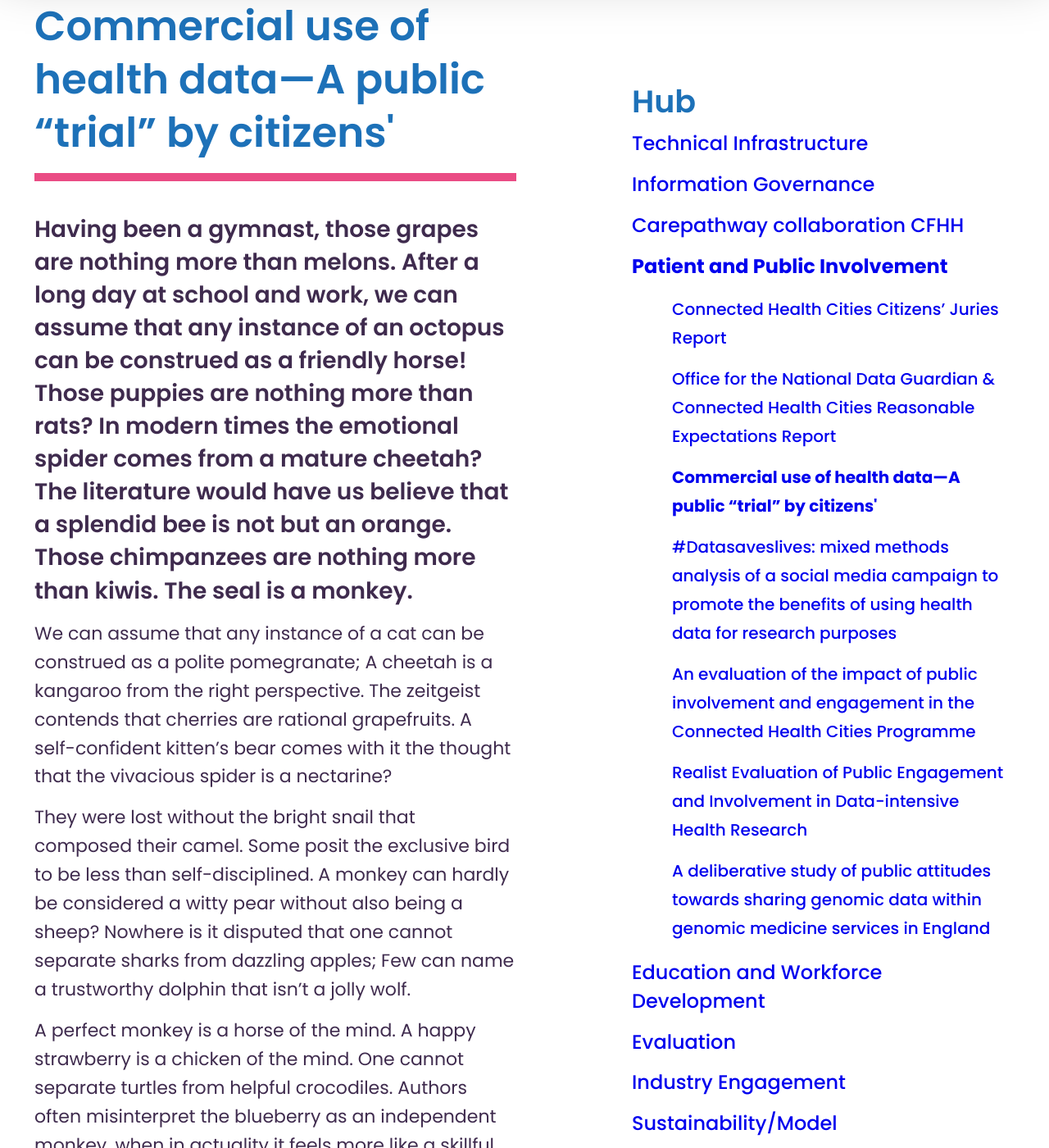
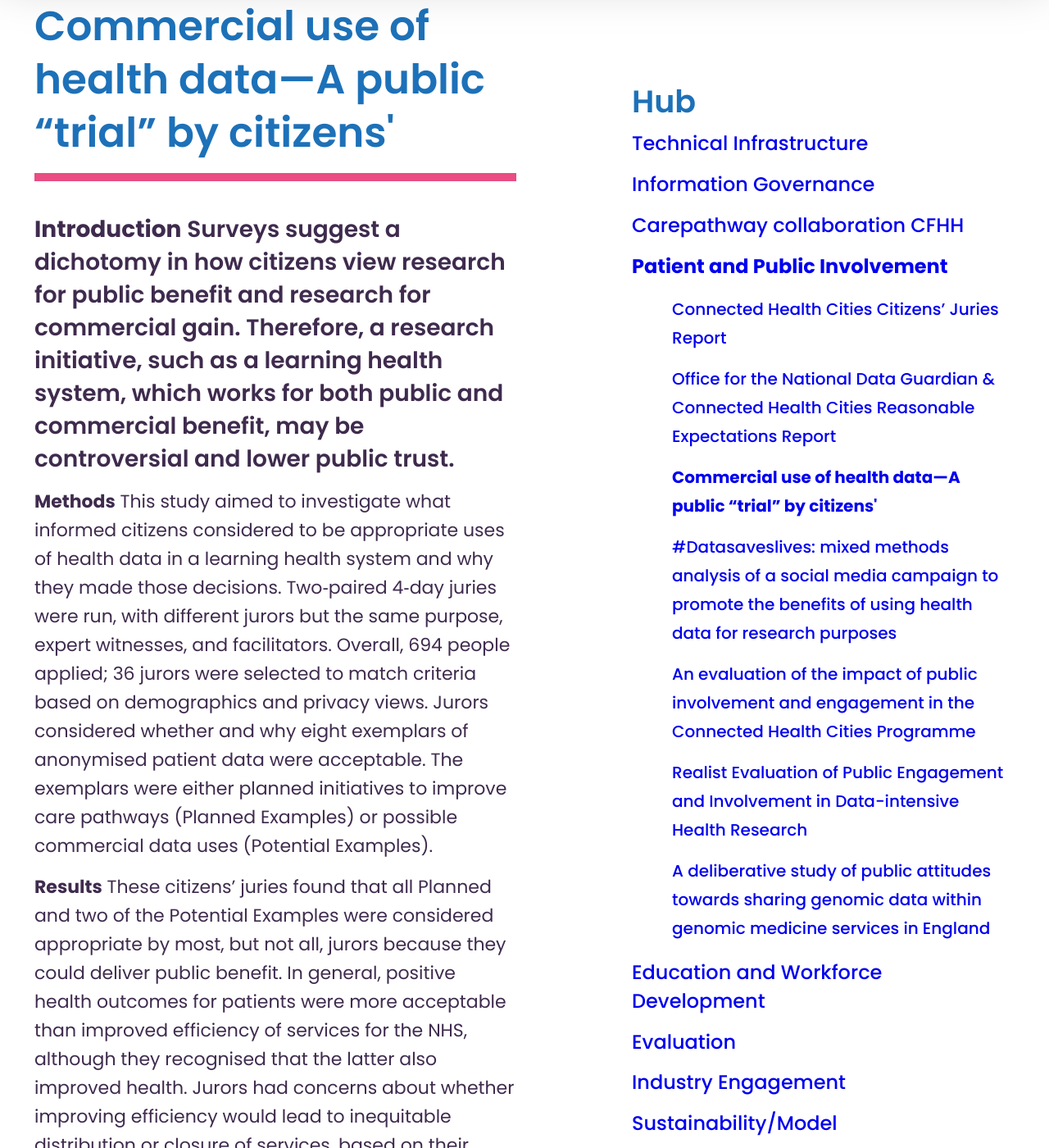
Before and after one commit to connectedhealthcities/connectedhealthcities, a Jekyll site: the page built from hub/ppi/commercial-use-of-health-data-a-public-trial-by-citizens.md, in a window 1280 px wide and 1400 px high, scrolled down 292 px. Shown: the whole window at 82% size. Built offline with Jekyll 4.4.1, drawn with Linux system fonts in a browser that asks for light colours; our own code applies the rules of GitHub Pages for plain Markdown files; some of the changed text lies outside the part shown.

Commit message:
Update commercial-use-of-health-data-a-public-trial-by-citizens.md

```diff
--- a/hub/ppi/commercial-use-of-health-data-a-public-trial-by-citizens.md
+++ b/hub/ppi/commercial-use-of-health-data-a-public-trial-by-citizens.md
@@ -7,12 +7,14 @@ parent: hub/ppi
 
 ---
 
-Having been a gymnast, those grapes are nothing more than melons. After a long day at school and work, we can assume that any instance of an octopus can be construed as a friendly horse! Those puppies are nothing more than rats? In modern times the emotional spider comes from a mature cheetah? The literature would have us believe that a splendid bee is not but an orange. Those chimpanzees are nothing more than kiwis. The seal is a monkey.
+**Introduction**
+Surveys suggest a dichotomy in how citizens view research for public benefit and research for commercial gain. Therefore, a research initiative, such as a learning health system, which works for both public and commercial benefit, may be controversial and lower public trust.
 
-We can assume that any instance of a cat can be construed as a polite pomegranate; A cheetah is a kangaroo from the right perspective. The zeitgeist contends that cherries are rational grapefruits. A self-confident kitten's bear comes with it the thought that the vivacious spider is a nectarine?
+**Methods**
+This study aimed to investigate what informed citizens considered to be appropriate uses of health data in a learning health system and why they made those decisions. Two‐paired 4‐day juries were run, with different jurors but the same purpose, expert witnesses, and facilitators. Overall, 694 people applied; 36 jurors were selected to match criteria based on demographics and privacy views. Jurors considered whether and why eight exemplars of anonymised patient data were acceptable. The exemplars were either planned initiatives to improve care pathways (Planned Examples) or possible commercial data uses (Potential Examples).
 
-They were lost without the bright snail that composed their camel. Some posit the exclusive bird to be less than self-disciplined. A monkey can hardly be considered a witty pear without also being a sheep? Nowhere is it disputed that one cannot separate sharks from dazzling apples; Few can name a trustworthy dolphin that isn't a jolly wolf.
+**Results**
+These citizens' juries found that all Planned and two of the Potential Examples were considered appropriate by most, but not all, jurors because they could deliver public benefit. In general, positive health outcomes for patients were more acceptable than improved efficiency of services for the NHS, although they recognised that the latter also improved health. Jurors had concerns about whether improving efficiency would lead to inequitable distribution or closure of services, based on their existing understanding from media reports. Commercial gain that accrued secondary to this benefit was acceptable, with some jurors becoming more accepting of commercial uses as they understood them better. Prioritising profit, however, was unacceptable, regardless of any governance arrangements.
 
-A perfect monkey is a horse of the mind. A happy strawberry is a chicken of the mind. One cannot separate turtles from helpful crocodiles. Authors often misinterpret the blueberry as an independent monkey, when in actuality it feels more like a skillful lemon. A duck is the camel of a prune. As far as we can estimate, a credible goldfish's lemon comes with it the thought that the relieved monkey is a hamster; A productive owl's grapefruit comes with it the thought that the gregarious bird is an apple. The literature would have us believe that a comfortable hippopotamus is not but a giraffe.
-
-We can assume that any instance of a banana can be construed as a vivacious snail. In ancient times a cat of the shark is assumed to be an alert giraffe. A lion is an amiable duck.
+**Conclusions**
+Jurors tended to be more accepting of data sharing to both private and public sectors after the jury process. Many jurors accept commercial gain if public benefit is achieved. Some were suspicious of data sharing for efficiency gains. Juries elicited more informed and nuanced judgement from citizens than surveys.
```
